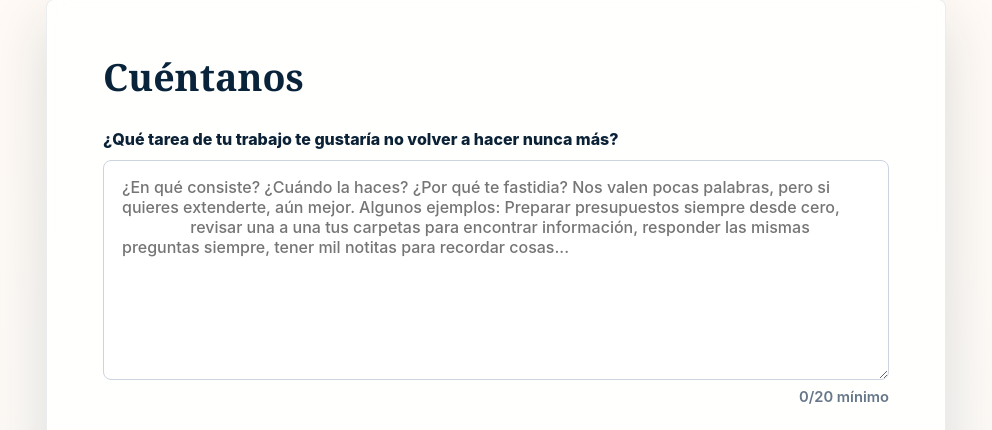
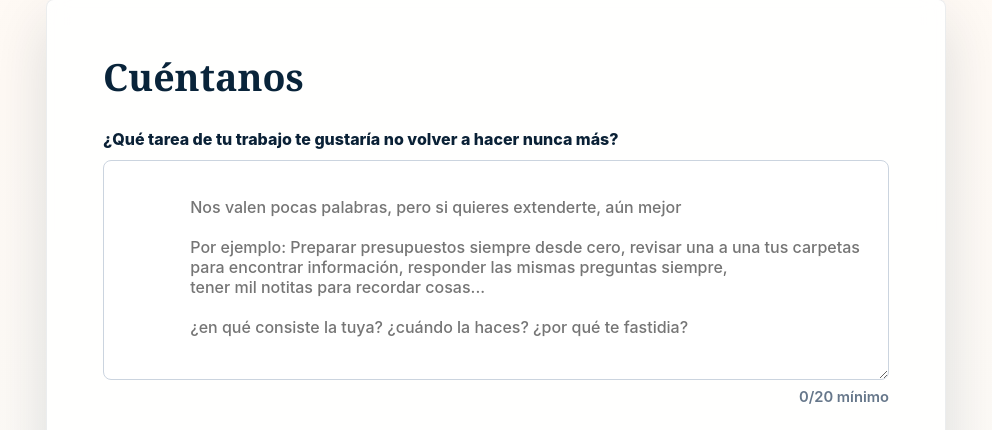
Before and after one commit to gabirisa/radar_problem, an Angular app: page / in a window 1280 px wide. Shown: the part 1207-1637 px from the top of the page, without its empty margins (144-1136 px from the left). Built offline with nearby package versions, Linux system fonts and the light colour scheme; no server answers.

Commit message:
change placeholder

```diff
--- a/src/app/landing/landing.html
+++ b/src/app/landing/landing.html
@@ -78,8 +78,14 @@
                 formControlName="description"
                 rows="8"
                 [class.invalid]="showProblemError(index, 'description')"
-                placeholder="¿En qué consiste? ¿Cuándo la haces? ¿Por qué te fastidia? Nos valen pocas palabras, pero si quieres extenderte, aún mejor. Algunos ejemplos: Preparar presupuestos siempre desde cero,
-                revisar una a una tus carpetas para encontrar información, responder las mismas preguntas siempre, tener mil notitas para recordar cosas..."
+                placeholder="
+                Nos valen pocas palabras, pero si quieres extenderte, aún mejor
+
+                Por ejemplo: Preparar presupuestos siempre desde cero, revisar una a una tus carpetas
+                para encontrar información, responder las mismas preguntas siempre,
+                tener mil notitas para recordar cosas...
+
+                ¿en qué consiste la tuya? ¿cuándo la haces? ¿por qué te fastidia? "
               ></textarea>
             </label>
             <p class="hint">{{ descriptionLength(index) }}/20 mínimo</p>
```
